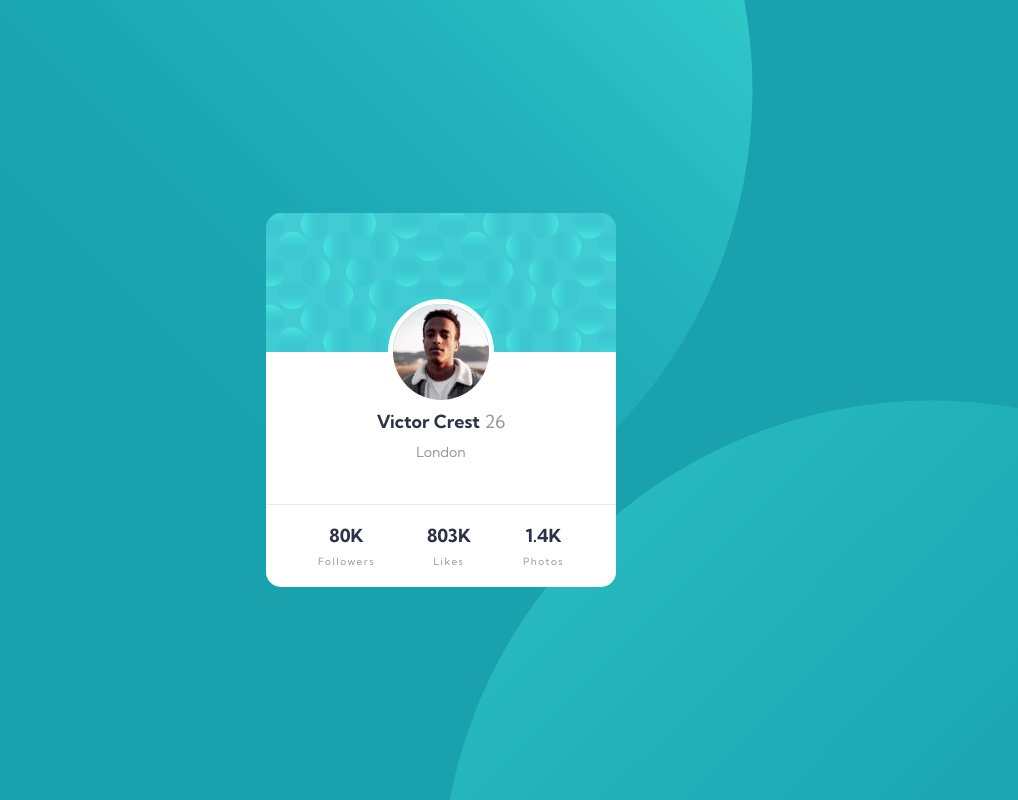
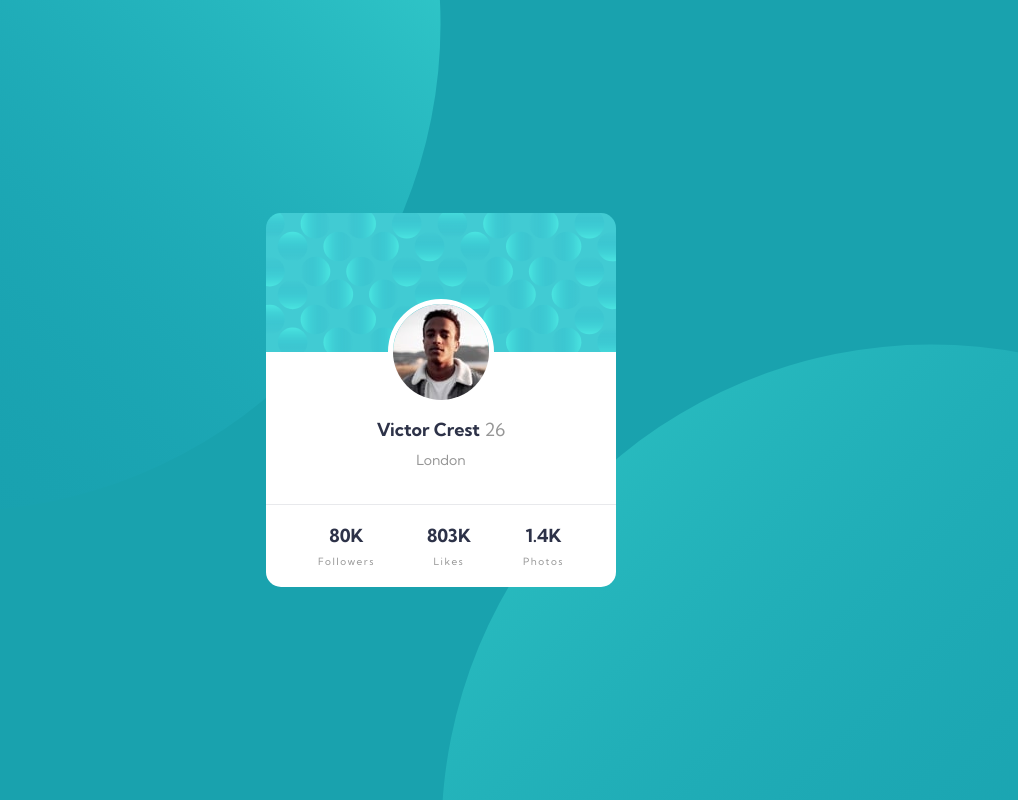
Before and after one commit to Aron-Mall/profile-card-component-main, a plain HTML site: page index.html in a window 1280 px wide. Shown: the whole page, without its empty margins (199-1217 px from the left). Drawn offline with Linux system fonts and the light colour scheme.

Commit message:
complete

```diff
--- a/styles.css
+++ b/styles.css
@@ -20,12 +20,13 @@ body {
   background-image: url('./images/bg-pattern-top.svg'),
                     url('./images/bg-pattern-bottom.svg');
   background-repeat: no-repeat no-repeat;
-  background-position:  -2vw -50vh,
-                        50vw 50vh;
+  background-position: bottom 36vh right 50vw,
+                        top 43vh left 50vw;
 
 }
 
 main {
+  max-width: 1440px;
   min-height: 100vh;
   min-width: 100vw;
   margin: 0 auto;
@@ -77,7 +78,7 @@ main {
 
 .card__middle .name {
   font-weight: 700;
-  margin-top: 1rem;
+  margin-top: 2rem;
   display: inline-block;
   color: var(--very-dark-desaturated-blue);
 
@@ -128,8 +129,7 @@ main {
 
 @media only screen and (max-width: 375px){
   body{
-    background-position:  -205vw -80vh,
-                           35vw 50vh;
+    background-position: bottom 34vh right 52vw, top 52vh left 48vw;
   }
   .card {
     width: 326px;
```
